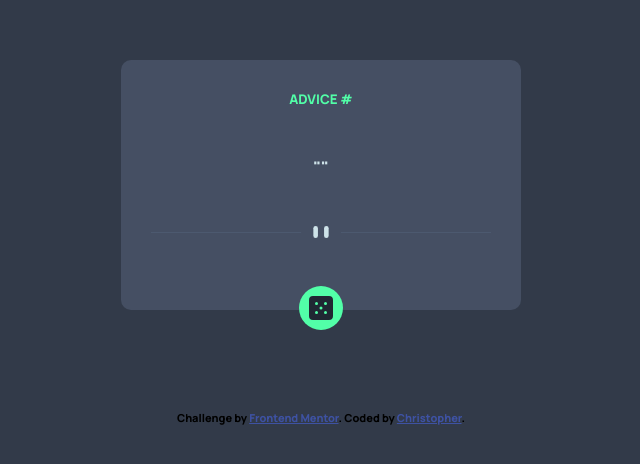
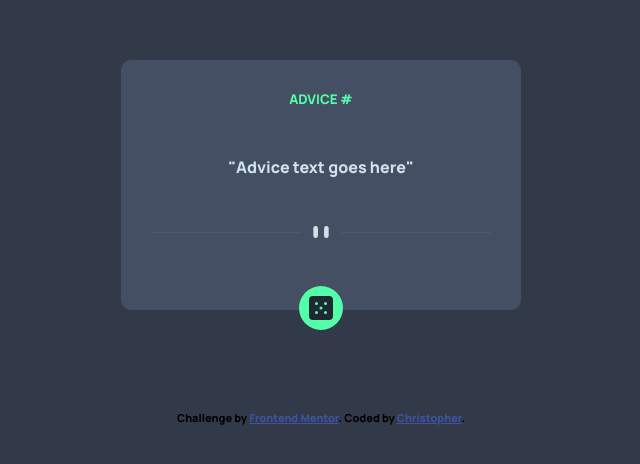
Before and after one commit to christjacob/advice-generator, a plain HTML site: page index.html in a window 1280 px wide. Shown: the part 132-596 px from the top of the page, without its empty margins (319-959 px from the left). Drawn offline with Linux system fonts and the light colour scheme.

Commit message:
made some modifications

```diff
--- a/index.html
+++ b/index.html
@@ -37,7 +37,7 @@
           <span id="adviceID"></span>
         </h5>
 
-        <p id="advice">"<!-- Advice text goes here -->"</p>
+        <p id="advice">"Advice text goes here"</p>
 
         <img
           src="images/pattern-divider-desktop.svg"
```
